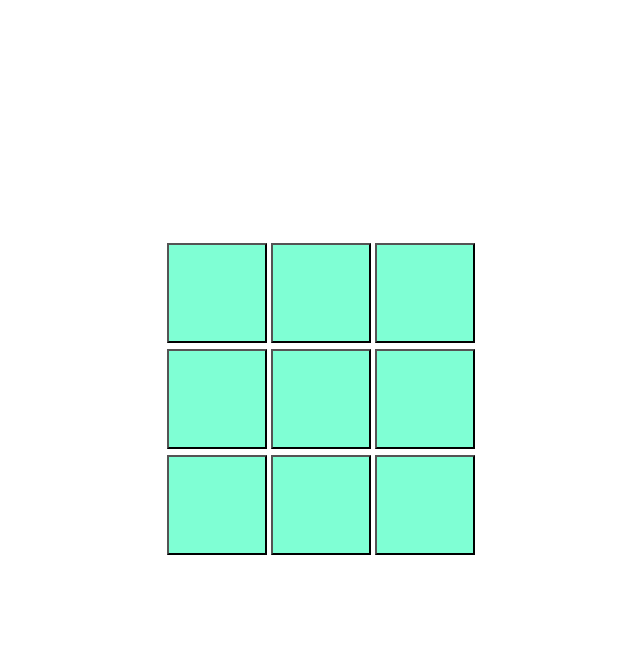
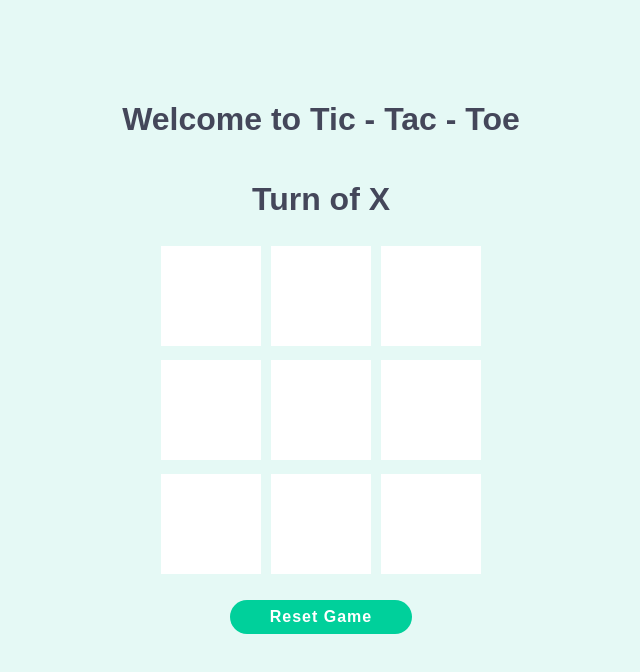
Before and after one commit to DevangSharma/react-tic-tac-toe, a React (Create React App) app: page / in a window 1280 px wide. Shown: the top 672 px of the page, without its empty margins (319-959 px from the left). Built offline with nearby package versions, Linux system fonts and the light colour scheme.

Commit message:
ui improved

```diff
--- a/src/App.css
+++ b/src/App.css
@@ -4,6 +4,7 @@
   display: flex;
   justify-content: center;
   align-items: center;
+  background-color: #e5f9f5;
 }
 
 body {
--- a/src/App.js
+++ b/src/App.js
@@ -1,5 +1,6 @@
 import HomePage from "./GameComponents/UI/HomePage";
 import "./App.css";
+import "./GameComponents/style/style.css";
 
 function App() {
   return (
--- a/src/GameComponents/UI/HomePage.js
+++ b/src/GameComponents/UI/HomePage.js
@@ -1,10 +1,14 @@
 import React from "react";
 import Board from "./Board";
+import "../style/style.css";
 
 function HomePage() {
   return (
-    <div>
+    <div className="home">
+      <h1>Welcome to Tic - Tac - Toe</h1>
+      <h1>Turn of X</h1>
       <Board />
+      <button className="btn">Reset Game</button>
     </div>
   );
 }
--- a/src/GameComponents/UI/Tile.js
+++ b/src/GameComponents/UI/Tile.js
@@ -3,7 +3,7 @@ import "../style/style.css";
 function Tile({ id, gameState, whenTilePressed }) {
   return (
     <button
-      className="tile"
+      className={`tile player-${gameState[id]}`}
       onClick={() => {
         whenTilePressed(id);
       }}
--- a/src/GameComponents/style/style.css
+++ b/src/GameComponents/style/style.css
@@ -1,8 +1,46 @@
 .tile {
-  background-color: aquamarine;
+  background-color: white;
+  border: none;
   padding: 0;
   margin: 0;
   font-size: 6em;
   width: 100px;
   height: 100px;
+  font-family: Arial, Helvetica, sans-serif;
 }
+
+.player-O {
+  color: #00d09b;
+}
+
+.player-X {
+  color: #eb5a3c;
+}
+
+td,
+tr {
+  padding: 4px;
+  margin: 0;
+}
+
+.home {
+  display: flex;
+  height: 80vh;
+  color: #44475a;
+  flex-direction: column;
+  align-items: center;
+  font-family: Arial, Helvetica, sans-serif;
+}
+
+.btn {
+  margin-top: 2vh;
+  font-size: 1em;
+  font-weight: 600;
+  background-color: #00d09b;
+  color: white;
+  border: none;
+  padding: 0.5em 2.5em;
+  border-radius: 20px;
+  letter-spacing: 1px;
+  cursor: pointer;
+}
--- /dev/null
+++ b/src/constants.js
@@ -0,0 +1,4 @@
+const GROWW_GREEN = "#00D09B";
+const GROWW_RED = "#EB5A3C";
+const GROWW_BACKGROUND = "#e5f9f5";
+const GROWW_GREY = "#44475A";
```
